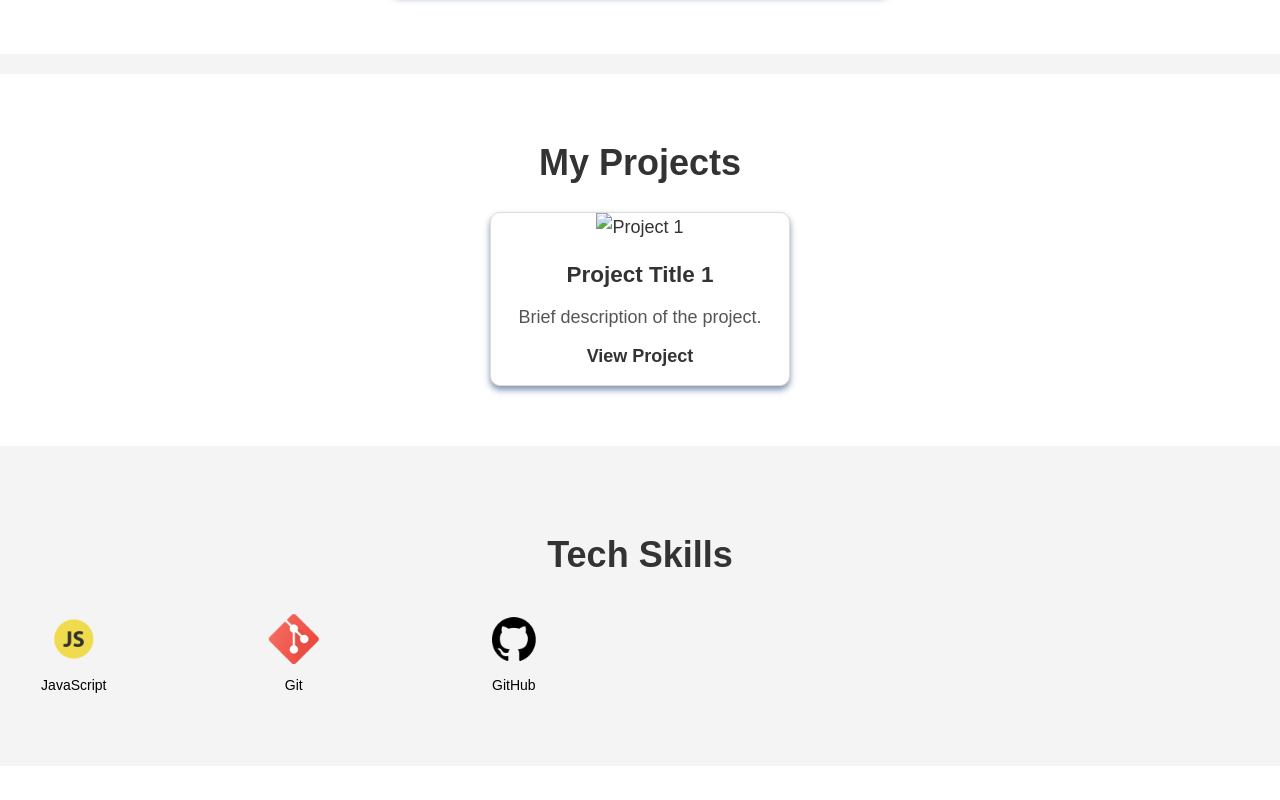
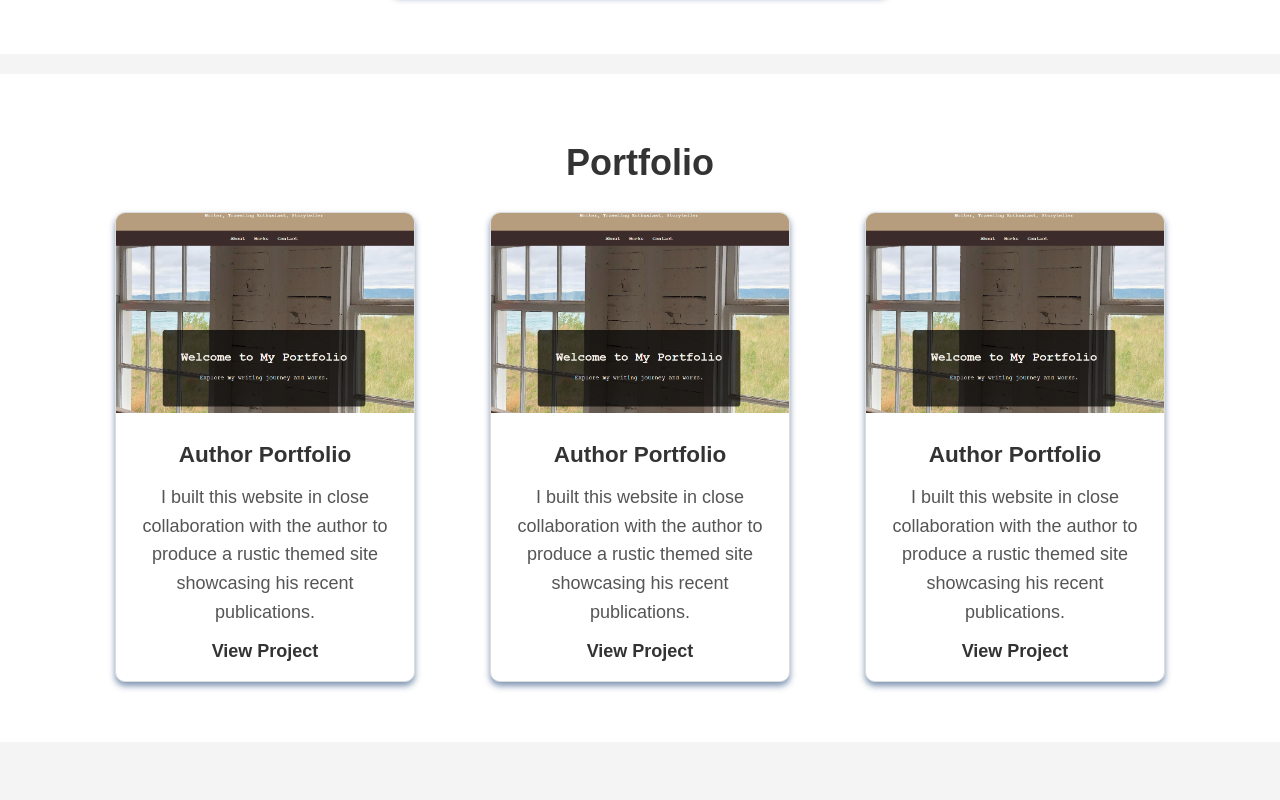
Before and after one commit to KylerLong-dev/portfolio, a plain HTML site: page index.html in a window 1280 px wide. Shown: the part 2300-3100 px from the top of the page. Drawn offline with Linux system fonts and the light colour scheme.

Commit message:
Create scaffolding for list of portfolio projects

```diff
--- a/index.html
+++ b/index.html
@@ -88,24 +88,42 @@
 
     <!-- Projects Section -->
     <section id="projects">
-        <h2>My Projects</h2>
+        <h2>Portfolio</h2>
         <div class="cards-container">
+
             <div class="project-card">
-                <img src="project1.jpg" alt="Project 1" class="project-img">
+                <img src="images/doug-portfolio-pic.png" alt="Project 1" class="project-img">
                 <div class="project-content">
-                    <h3>Project Title 1</h3>
-                    <p>Brief description of the project.</p>
-                    <a href="#" class="project-link">View Project</a>
+                    <h3>Author Portfolio</h3>
+                    <p>I built this website in close collaboration with the author to produce a rustic themed site showcasing his recent publications.</p>
+                    <a href="https://dlongwriter.com/" target="_blank" class="project-link">View Project</a>
                 </div>
             </div>
-            <!-- Add more project cards as needed -->
+
+            <div class="project-card">
+              <img src="images/doug-portfolio-pic.png" alt="Project 1" class="project-img">
+              <div class="project-content">
+                  <h3>Author Portfolio</h3>
+                  <p>I built this website in close collaboration with the author to produce a rustic themed site showcasing his recent publications.</p>
+                  <a href="https://dlongwriter.com/" target="_blank" class="project-link">View Project</a>
+              </div>
+          </div>
+
+          <div class="project-card">
+            <img src="images/doug-portfolio-pic.png" alt="Project 1" class="project-img">
+            <div class="project-content">
+                <h3>Author Portfolio</h3>
+                <p>I built this website in close collaboration with the author to produce a rustic themed site showcasing his recent publications.</p>
+                <a href="https://dlongwriter.com/" target="_blank" class="project-link">View Project</a>
+            </div>
+          </div>
+
         </div>
     </section>
 
     <!-- Skills Section -->
 
     <section id="skills">
-      <h2>Tech Skills</h2>
       <div class="carousel-container">
         <div class="carousel">
             <div class="carousel-item">
--- a/script.js
+++ b/script.js
@@ -50,13 +50,10 @@ services.forEach(service => {
 });
 
 
-
-
-
 window.addEventListener('scroll', function() {
     const scrollToTopButton = document.getElementById('scrollToTop');
     if (document.body.scrollTop > 200 || document.documentElement.scrollTop > 200) {
-        scrollToTopButton.style.display = 'flex'; // Show as flex to ensure centering
+        scrollToTopButton.style.display = 'flex';
     } else {
         scrollToTopButton.style.display = 'none';
     }
@@ -74,8 +71,8 @@ let currentIndex = 0;
 
 function showNext() {
     const items = document.querySelectorAll('.carousel-item');
-    currentIndex = (currentIndex + 1) % items.length; // Loop back to the first item
-    const offset = -currentIndex * (items[0].offsetWidth + 20); // Calculate offset
+    currentIndex = (currentIndex + 1) % items.length;
+    const offset = -currentIndex * (items[0].offsetWidth + 20);
     document.querySelector('.carousel').style.transform = `translateX(${offset}px)`;
 }
 
--- a/style.css
+++ b/style.css
@@ -261,7 +261,7 @@ h2 {
     display: flex;
     flex-wrap: wrap;
     justify-content: center;
-    gap: 30px;
+    gap: 75px;
 }
 
 .project-img {
@@ -325,7 +325,7 @@ h2 {
 
 .carousel {
     display: flex;
-    gap: 50px;
+    gap: 15px;
     animation: scroll 20s linear infinite;
 }
 
```
Also changed, not shown: images/doug-portfolio-pic.png (added).
